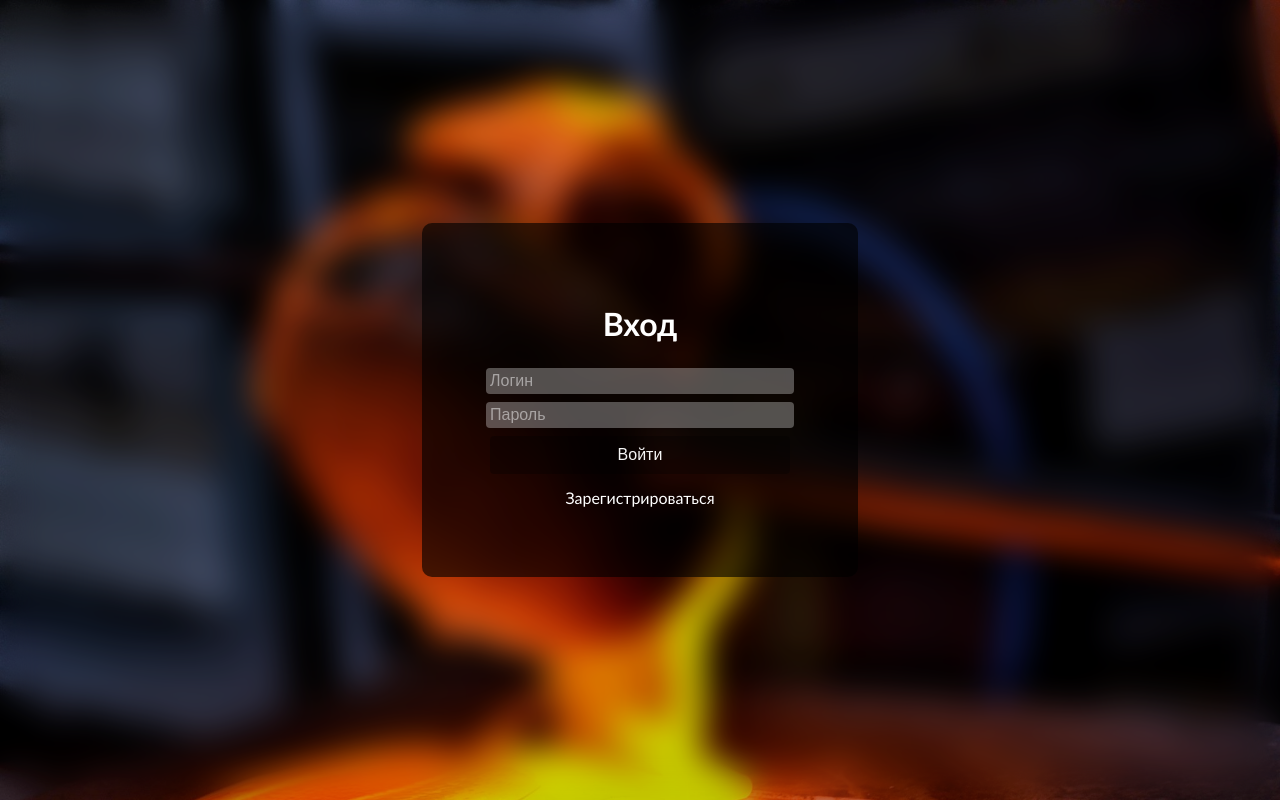
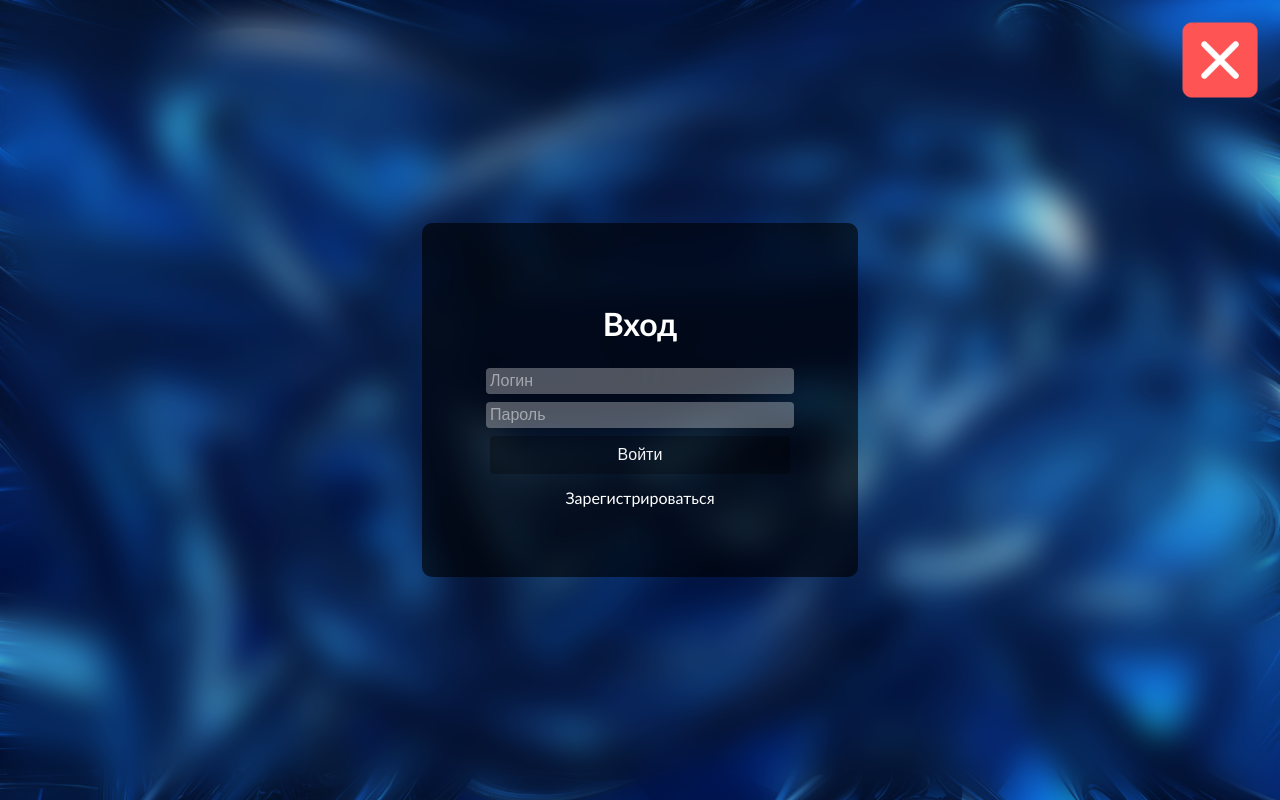
Before and after one commit to misxikal/TheGoodsStore, a PHP site: page /page/login.php in a window 1280 px wide. Run offline with PHP 8.4, Linux system fonts and the light colour scheme.

Commit message:
Add files via upload

```diff
--- a/page/login.php
+++ b/page/login.php
@@ -10,11 +10,14 @@ session_start();
     <link rel="stylesheet" href="../style/login.css">
 </head>
 <body>
+    <div class="exitinindex">
+        <a href="../index.php"><img src="../image/free-icon-close-6276642.png" alt=""></a>
+    </div>
     <div class="backimg">
         <form action="../php/log.php" method="post">
             <h1>Вход</h1>
-            <input type="text" name="login" placeholder="Логин">
-            <input type="password" name="password" placeholder="Пароль">
+            <input type="text" name="login" placeholder="Логин" require>
+            <input type="password" name="password" placeholder="Пароль" require>
             <input type="submit" id="login" value="Войти">
             <a href="register.php">Зарегистрироваться</a>
         </form>
--- a/page/register.php
+++ b/page/register.php
@@ -10,6 +10,9 @@ session_start();
     <link rel="stylesheet" href="../style/login.css">
 </head>
 <body>
+    <div class="exitinindex">
+        <a href="../index.php"><img src="../image/free-icon-close-6276642.png" alt=""></a>
+    </div>
     <div class="backimg">
         <form action="../php/reg.php" method="post">
             <h1>Регистрация</h1>
--- a/php/log.php
+++ b/php/log.php
@@ -11,12 +11,11 @@ $result = mysqli_query($conn,$sql);
 
 $row = mysqli_fetch_array($result);
 
-if($row['Login'] == $login && $row['Password'] == $password){
+if($result && $row['Login'] == $login && $row['Password'] == $password){
     $_SESSION['id']=$row['id'];
     echo "Авторизация прошла успешно";
     header("Location: ../index.php");
 }else{
     echo "Что-то не так";
 }
-
 ?>
--- a/style/login.css
+++ b/style/login.css
@@ -4,7 +4,7 @@ html,body{
     height: 100%;
     display: flex;
     flex-direction: column;
-    background-image: url(../image/6796996dc4350f1acc78b591c2748357.jpeg);
+    background-image: url(../image/51c0ee043501e5a054b95a3cf6a29351.jpeg);
     background-size: cover;
     font-family: 'Gill Sans', 'Gill Sans MT', Calibri, 'Trebuchet MS', sans-serif;
 }
@@ -63,3 +63,13 @@ form input:focus{
     transform: scale(1.2);
     cursor: pointer;
 }
+.exitinindex{
+    display: flex;
+    position: fixed;
+    z-index: 1;
+    top: 0;
+    right: 0;
+}
+.exitinindex img{
+    width: 100px;
+}
--- a/style/main.css
+++ b/style/main.css
@@ -3,7 +3,7 @@ html,body{
     width: 100%;
     display: flex;
     flex-direction: column;
-    background-image: url(../image/6796996dc4350f1acc78b591c2748357.jpeg);
+    background-image: url(../image/51c0ee043501e5a054b95a3cf6a29351.jpeg);
     background-repeat: no-repeat;
     background-position: center;
     background-attachment: fixed;
```
Also changed, not shown: image/51c0ee043501e5a054b95a3cf6a29351.jpeg (added), image/free-icon-close-6276642.png (added), 2 other files.
